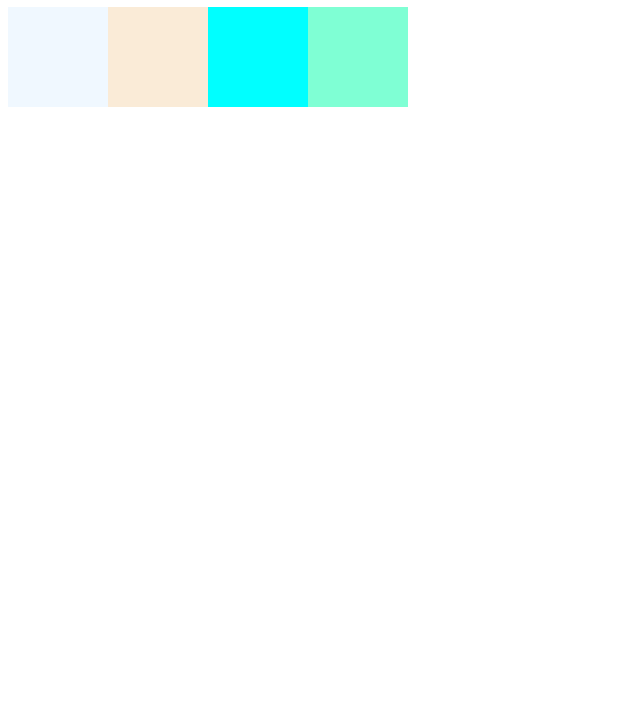
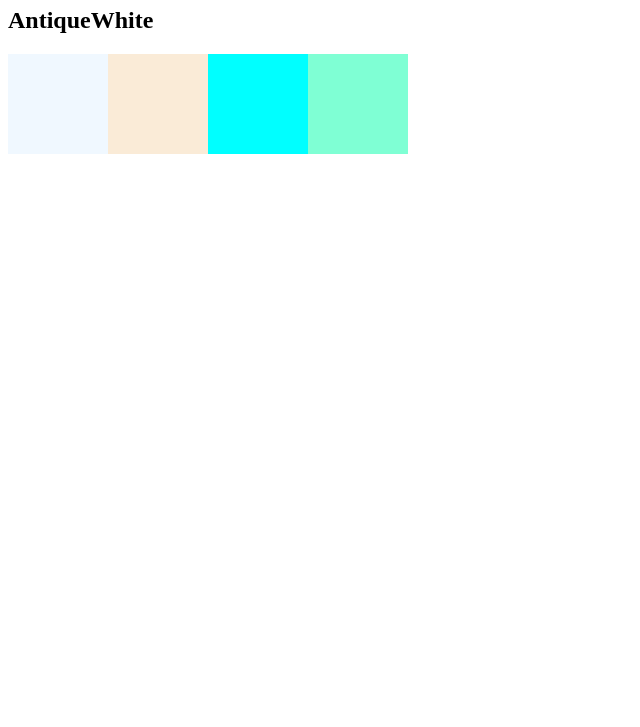
Before and after one commit to chadsundberg/phi-color-block-walkthrough, a plain HTML site: page index.html in a window 1280 px wide. Shown: the part 73-800 px from the top of the page, without its empty margins (0-640 px from the left). Drawn offline with Linux system fonts and the light colour scheme.

Commit message:
Adding random color to page

```diff
--- a/client.js
+++ b/client.js
@@ -4,14 +4,22 @@ $(document).ready(function(){
 
   // loops through all of the colors
   for (var i = 0; i < colorArray.length; i++) {
-    colorArray[i]
+
 
     // adding a new block
     var newColorBlock = $('<div>');
     newColorBlock.css('background-color', colorArray[i]);
     newColorBlock.addClass('colorBlock');
-    $('.colorBlockContainer').append(newColorBlock);
+    $('#colorBlockContainer').append(newColorBlock);
 
   }
 
+  // Select a random color and add it to the DOM
+  var randomNumberSelected  = randomNumber(0, colorArray.length-1); // get random number 1-4
+  var randomColor = colorArray[randomNumberSelected]; // uses random number to pick a color
+  $('#userColorPrompt').text(randomColor);
 });
+
+function randomNumber(min, max){
+    return Math.floor(Math.random() * (1 + max - min) + min);
+}
--- a/index.html
+++ b/index.html
@@ -9,6 +9,7 @@
   </head>
   <body>
     <h1>Color Block Walkthrough</h1>
-    <div class="colorBlockContainer"></div>
+    <h2 id="userColorPrompt"></h2>
+    <div id="colorBlockContainer"></div>
   </body>
 </html>
```
